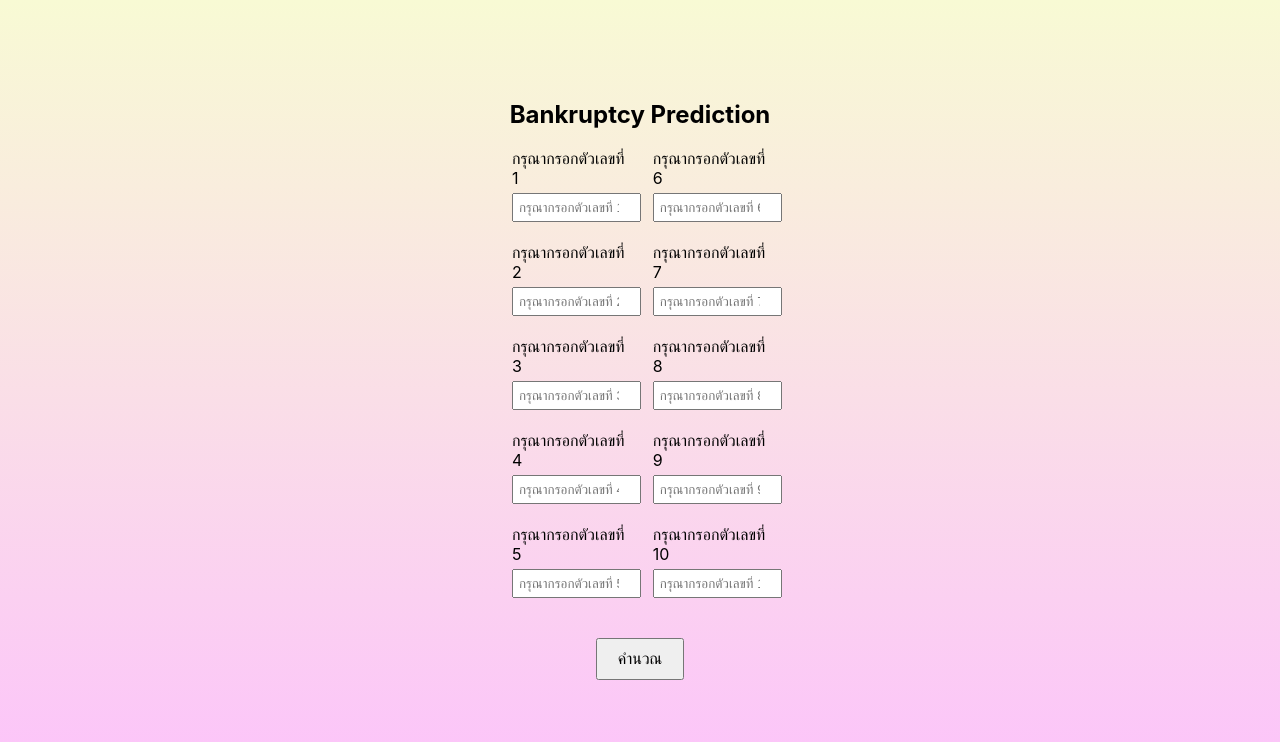
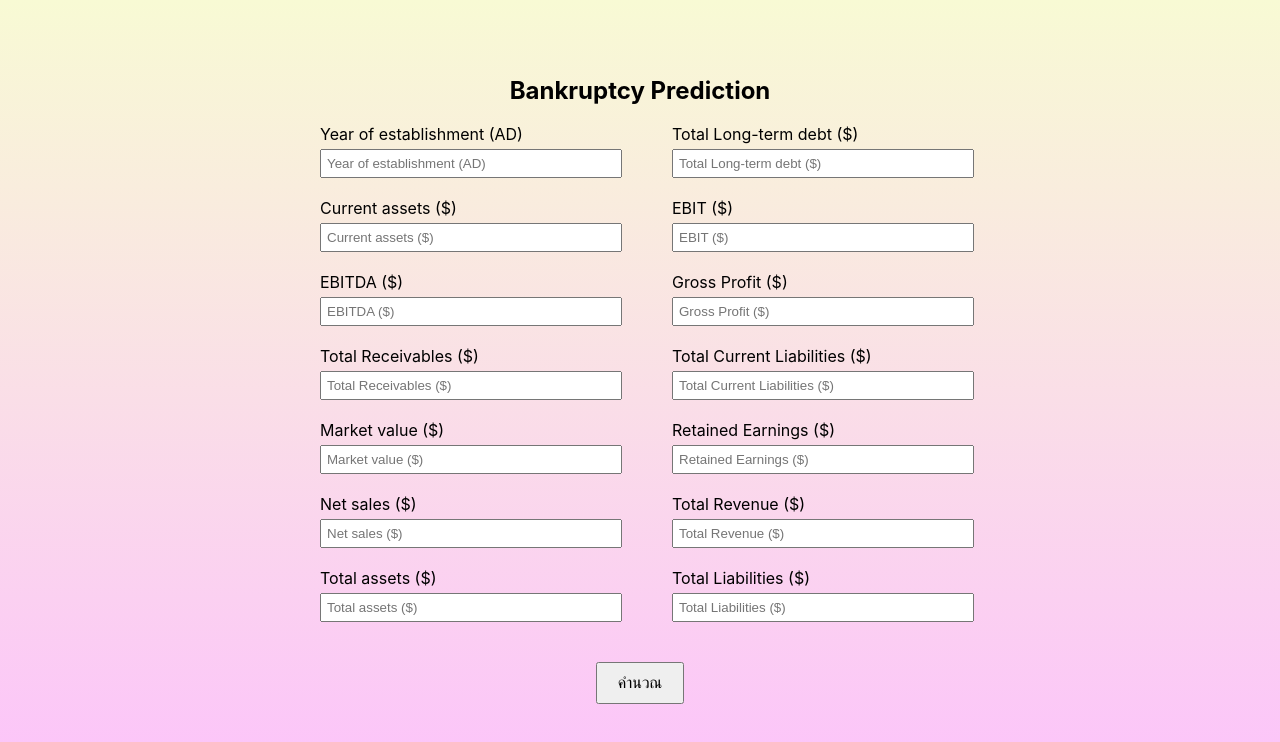
Before and after one commit to Phongkiatr/Company-Bankruptcy-Prediction, a React (Create React App) app: page / in a window 1280 px wide. Shown: the top 742 px of the page. Built offline with nearby package versions, Linux system fonts and the light colour scheme.

Commit message:
Update Inputs & Transformation Before Prediction

```diff
--- a/src/App.jsx
+++ b/src/App.jsx
@@ -2,7 +2,7 @@ import React, { useState } from 'react';
 
 function App() {
   // สร้าง state สำหรับเก็บค่าของตัวเลขและผลลัพธ์
-  const [numbers, setNumbers] = useState(Array(10).fill(''));
+  const [numbers, setNumbers] = useState(Array(14).fill(''));
   const [result, setResult] = useState(null);
 
   // ฟังก์ชันสำหรับอัพเดทค่าในตัวเลข
@@ -40,16 +40,20 @@ function App() {
 
   // ข้อความที่จะแสดงในแต่ละช่อง
   const inputLabels = [
-    "กรุณากรอกตัวเลขที่ 1",
-    "กรุณากรอกตัวเลขที่ 2",
-    "กรุณากรอกตัวเลขที่ 3",
-    "กรุณากรอกตัวเลขที่ 4",
-    "กรุณากรอกตัวเลขที่ 5",
-    "กรุณากรอกตัวเลขที่ 6",
-    "กรุณากรอกตัวเลขที่ 7",
-    "กรุณากรอกตัวเลขที่ 8",
-    "กรุณากรอกตัวเลขที่ 9",
-    "กรุณากรอกตัวเลขที่ 10"
+    'Year of establishment (AD)',
+    "Current assets ($)",
+    "EBITDA ($)",
+    "Total Receivables ($)",
+    "Market value ($)",
+    "Net sales ($)",
+    "Total assets ($)",
+    "Total Long-term debt ($)",
+    "EBIT ($)",
+    "Gross Profit ($)",
+    "Total Current Liabilities ($)",
+    "Retained Earnings ($)",
+    "Total Revenue ($)",
+    "Total Liabilities ($)"
   ];
 
   return (
@@ -57,7 +61,7 @@ function App() {
       <h2>Bankruptcy Prediction</h2>
       <div style={styles.formContainer}>
         <div style={styles.column}>
-          {numbers.slice(0, 5).map((num, index) => (
+          {numbers.slice(0, 7).map((num, index) => (
             <div key={index} style={styles.inputContainer}>
               <label style={styles.label}>{inputLabels[index]}</label>
               <input
@@ -71,14 +75,14 @@ function App() {
           ))}
         </div>
         <div style={styles.column}>
-          {numbers.slice(5).map((num, index) => (
-            <div key={index + 5} style={styles.inputContainer}>
-              <label style={styles.label}>{inputLabels[index + 5]}</label>
+          {numbers.slice(7).map((num, index) => (
+            <div key={index + 7} style={styles.inputContainer}>
+              <label style={styles.label}>{inputLabels[index + 7]}</label>
               <input
                 type="number"
                 value={num}
-                onChange={(e) => handleChange(e, index + 5)}
-                placeholder={inputLabels[index + 5]}
+                onChange={(e) => handleChange(e, index + 7)}
+                placeholder={inputLabels[index + 7]}
                 style={styles.input}
               />
             </div>
@@ -104,7 +108,7 @@ const styles = {
   formContainer: {
     display: 'flex',
     justifyContent: 'space-between',
-    width: '20%', // กำหนดความกว้างของฟอร์ม
+    width: '50%', // ปรับความกว้างให้พอดี
   },
   column: {
     display: 'flex',
```
Also changed, not shown: 2 other files (tests, documents, lock files or other folders).
